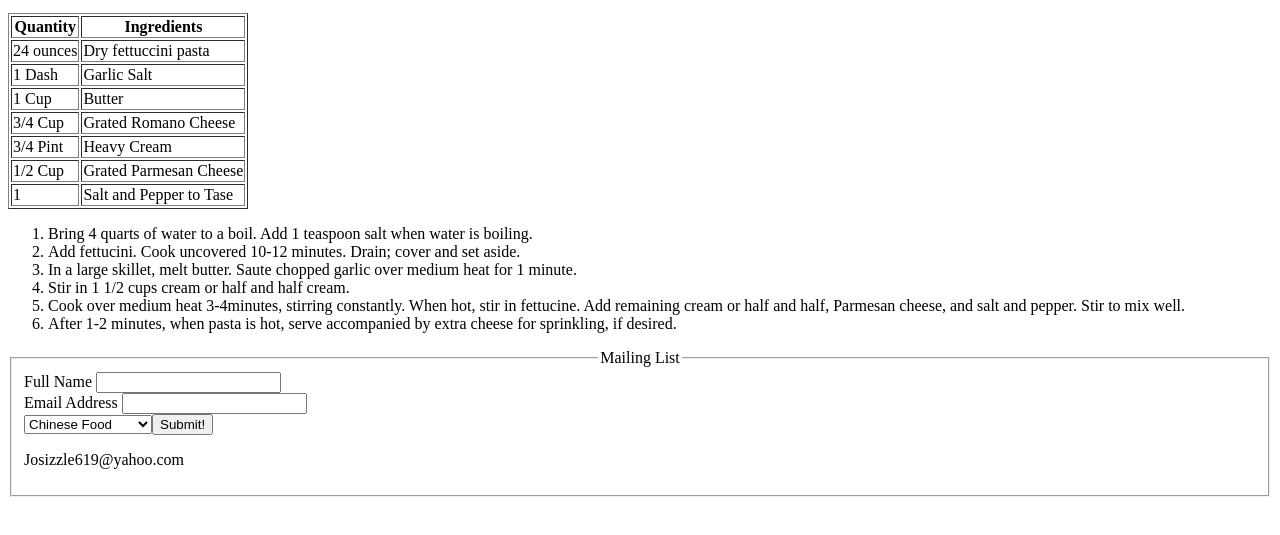
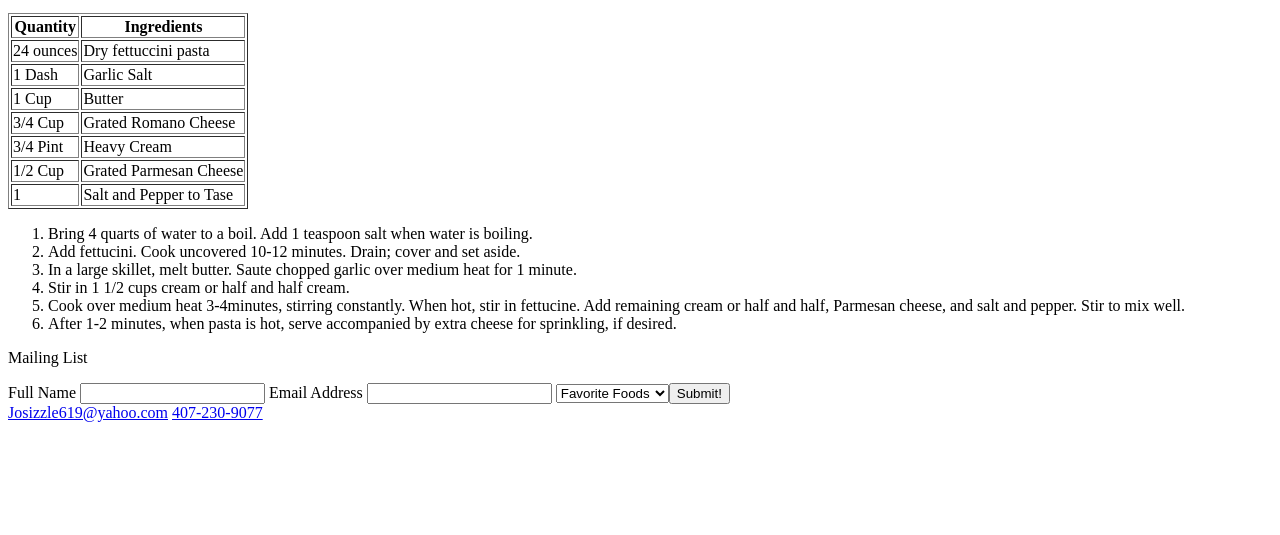
Before and after one commit to Josizzle/1st-repository, a plain HTML site: page FettuciniAlfredo.html in a window 1280 px wide. Shown: the part 169-704 px from the top of the page. Drawn offline with Linux system fonts and the light colour scheme.

Commit message:
rebase from mike

```diff
--- a/FettuciniAlfredo.html
+++ b/FettuciniAlfredo.html
@@ -6,7 +6,7 @@
 <body>
 	<h1>Fettucini Alfredo</h1>
 	<p>The best Italian dish on the planet.</p>
-	<img src"Fettucini.jpg" alt="Famous Italian Dish">
+	<img src"http://images.media-allrecipes.com/userphotos/250x250/00/28/04/280490.jpg" alt="Famous Italian Dish"/>
 	<p>Mmmm mmmm good!</p>
 <table border="1">
 	<tr>
@@ -51,22 +51,21 @@
 		<li>After 1-2 minutes, when pasta is hot, serve accompanied by extra cheese for sprinkling, if desired.</li>
 	</ol>
 	<form>
-		<fieldset>
-			<legend align="center">Mailing List</legend>
+			<p align="left"/>Mailing List</p>
 			<label for="username">Full Name</label>
-			<input type="text" name="Full Name" id="Full Name"><br>
+			<input type="text" name="Full Name" id="Full Name">
 			<label for="username">Email Address</label>
-			<input type="text" name="Email address" id="Email Address"><br>
+			<input type="text" name="Email address" id="Email Address">
 			<select>
-				<optgroup label="Favorite Foods">
+				<option label="Favorite Foods">
 					<option>Chinese Food</option>
 					<option>Italian Food</option>
 					<option>American Food</option>
 					<option>Mexican Food</option>
-				</optgroup>
-			<input type="submit" value="Submit!">
-			<p>Josizzle619@yahoo.com</p>
+				</option>
+			<input type="submit" value="Submit!"><br>
+	<a href="#some_text">Josizzle619@yahoo.com</a>
+	<a href="#some_text">407-230-9077</a> <br>
 	</form>
-		</fieldset>	<br>
 </body>
 </html>
```
